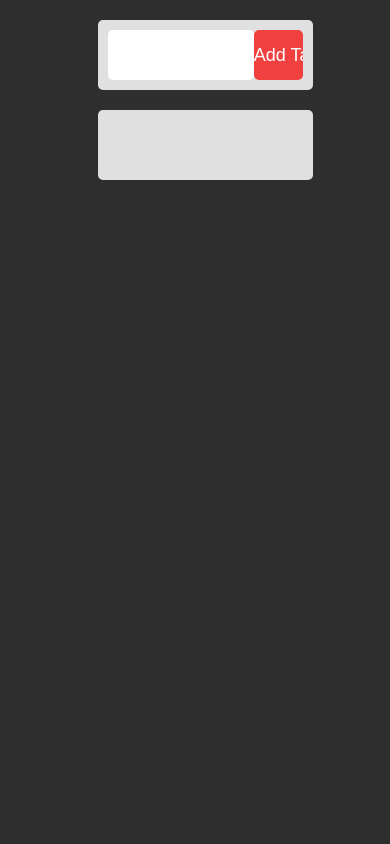
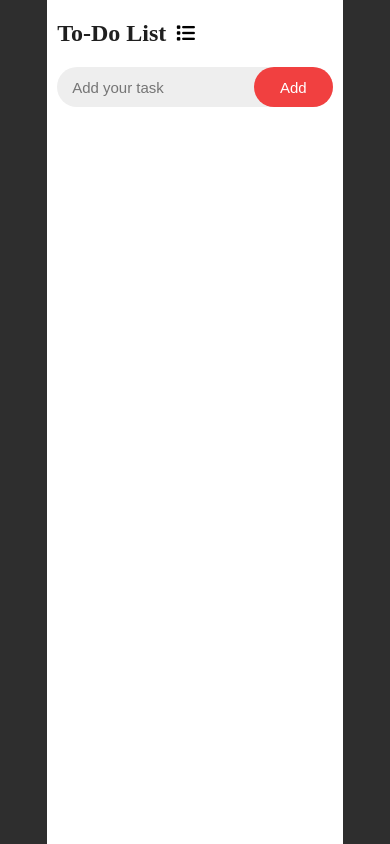
Before and after one commit to SabahEzzat20/tasks-creation-, a plain HTML site: page index.html in a window 390 px wide. Drawn offline with nearby package versions, Linux system fonts and the light colour scheme.

Commit message:
implement responsive design

```diff
--- a/ToDo.css
+++ b/ToDo.css
@@ -1,53 +1,76 @@
 *,*::before,*::after{
     padding: 0;
     margin: 0;
+    box-sizing: border-box;
 }
+
 body{
     background-color: rgb(46, 46, 46);
     height: 100vh;
+    display: grid;
+    grid-template-columns: 1fr;
+    width: 100%;
+    justify-items: center;
+}
+
+.container{
+    background-color: white;
+    margin: 50px 0;
+    border-radius: 10px;
+    padding: 20px 10px;
+}
+h2{
+    color: rgb(31, 31, 31);
+}
+.todo-header{
     display: flex;
-    justify-content: center;
-    align-items: start;
-}
-.container{
-    width: 50%;
+    justify-content: start;
+    align-items: center;
+    gap: 10px;
 }
 .form{
-    background-color: rgb(224, 224, 224);
+    background-color: rgb(238, 238, 238);
     margin: 20px auto;
-    padding: 10px;
     width:100%;
-    height: 50px;
-    border-radius: 5px;
+    height: 40px;
+    border-radius: 30px;
     display: flex;
+    gap: 20px;
     justify-content: space-between;
 }
 input[type='text']{
-    background-color: white;
+    background-color: transparent;
     border: none;
     border-radius: 5px;
     outline: none;
-    width: 70%;
+    width: 65%;
     color: rgb(63, 63, 63);
+    font-size: 15px;
+}
+.input{
+    margin:  0 15px  ;
+}
+.taskContent{
     padding: 7px;
-    font-size: 25px;
+
 }
 .add{
     border: none;
     background-color: rgb(241, 64, 64);
-    width: 25%;
-    border-radius: 5px;
-    font-size: 18px;
+    width: 35%;
+    border-radius: 30px;
+    display: flex;
+    justify-content: center;
+    align-items: center;
+    font-size: 15px;
     color: white;
     cursor: pointer;
 }
 .tasks{
     margin: 20px auto;
-    background-color: rgb(224, 224, 224);
     border-radius: 5px;
     width: 100%;
     min-height: 50px;
-    padding: 10px;
 }
 .task{
     border-radius: 5px;
@@ -67,7 +90,6 @@ input[type='text']{
     display: flex;
     align-items: center;
     justify-content: space-around;
-    /* background-color: red; */
 }
 .deleteBtn,.editBtn{
     border: none;
@@ -98,16 +120,15 @@ input[type='text']{
 }
 
 .msg{
-    position: fixed;
+    position: absolute;
     bottom: 10px;
     right: 10px;
-    background-color: lightgreen;
     padding: 10px;
     border: 1px solid rgb(255, 255, 255);
     border-radius: 5px;
     z-index: 1000;
     border-radius: 5px;
-    background-color: rgb(33, 179, 82);
+    background-color: rgb(32, 161, 75);
     color: white;
     width: 200px;
     height: 50px;
@@ -115,7 +136,7 @@ input[type='text']{
     justify-content: center;
     align-items: center;
     opacity: 0;
-    transform: translateY(20px);
+    transform: translateY(10px);
     transition: opacity 1s ease, transform 1s ease;
 }
 .msg.active {
@@ -138,3 +159,9 @@ i{
 i:active{
     transform: scale(0.80);
 }
+@media screen and (max-width: 575px) {
+    .container{
+        border-radius: 0;
+        margin: 0;
+    }
+}
--- a/ToDo.js
+++ b/ToDo.js
@@ -192,9 +192,7 @@ const showMessage = (msg) => {
     message.appendChild(messageContent);
     messageContent.appendChild(document.createTextNode(msg));
     document.body.appendChild(message);
-    setTimeout(() => {
-        document.body.removeChild(message);
-    }, 4000);
+
     setTimeout(() => {
         message.classList.add('active');
     }, 10);
--- a/index.html
+++ b/index.html
@@ -10,16 +10,17 @@
 </head>
 <body>
     <div class="container">
+        <div class="todo-header">
+            <h2>To-Do List</h2>
+            <h3><i class="fa-solid fa-list"></i></h3>
+        </div>
         <div class="form">
-            <input type="text" class="input" autofocus>
-            <input type="submit" class="add" value="Add Task">
+            <input type="text" class="input" autofocus placeholder="Add your task">
+            <input type="submit" class="add" value="Add">
         </div>
         <div class="tasks">
         </div>
     </div>
-    <!-- <div class="msg">
-        <p></p>
-    </div> -->
 
     <script src="ToDo.js"></script>
 </body>
```
